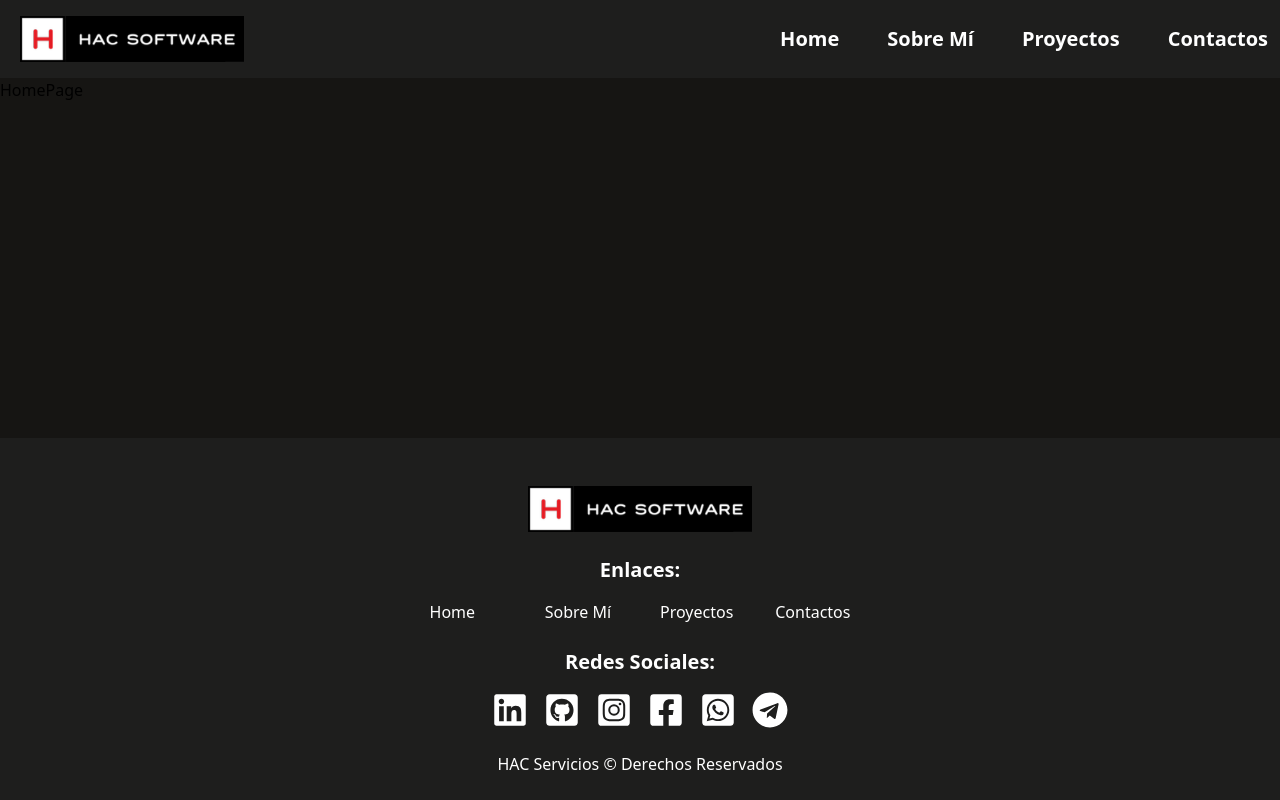
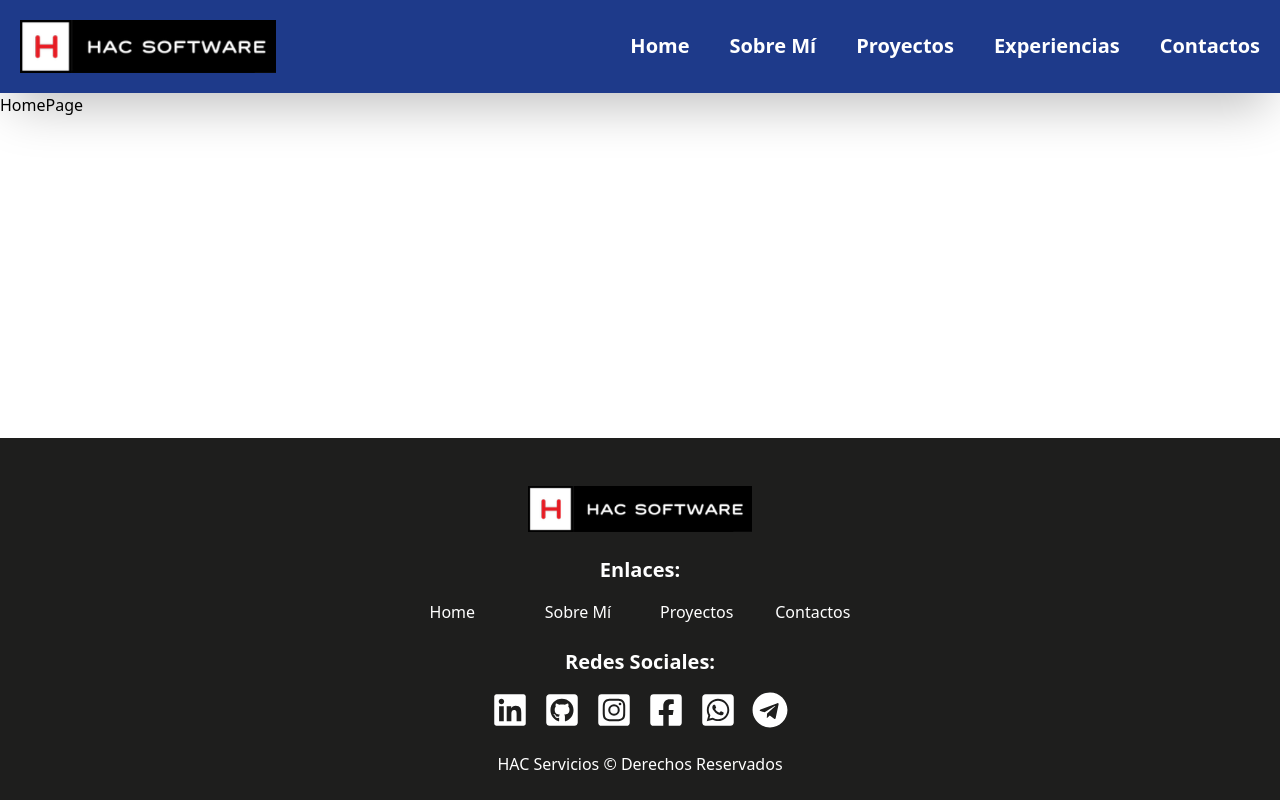
Before and after one commit to hectorc2907/portfolio-hector-clessi, a React (Vite) app: page / in a window 1280 px wide. Built offline with nearby package versions, Linux system fonts and the light colour scheme; a web font is replaced by a local one.

Commit message:
configuramos un mock para el menu y una base para el nav principal

```diff
--- a/src/components/common/Header.jsx
+++ b/src/components/common/Header.jsx
@@ -1,29 +1,47 @@
-import { useState } from "react";
 import { motion } from "framer-motion";
-import Logo from "../ui/header/Logo";
-import Menu from "../ui/header/Menu";
-// import LoginButton from "../ui/header/LoginButton";
-import MobileButton from "../ui/header/MobileButton";
-import ResponsiveMenu from "../ui/header/ResponsiveMenu";
+import Logo from "../../assets/images/logo.png";
+import LogoSmall from "../../assets/images/logoSmall.png";
+import { Menu } from "../../mocks/Menu";
 
 const Header = () => {
-  const [isOpen, setIsOpen] = useState(false);
   return (
     <>
-      <nav className="flex justify-center bg-[#1E1E1D]">
-        <motion.div
-          initial={{ opacity: 0 }}
-          animate={{ opacity: 1 }}
-          transition={{ duration: 0.6, delay: 0.4 }}
-          className="container flex justify-between items-center py-4 md:pt-4"
-        >
-          <Logo setIsOpen={setIsOpen} />
-          <Menu />
-          {/* <LoginButton /> */}
-          <MobileButton isOpen={isOpen} setIsOpen={setIsOpen} />
-        </motion.div>
-      </nav>
-      <ResponsiveMenu isOpen={isOpen} setIsOpen={setIsOpen} />
+      <motion.nav
+        initial={{ opacity: 0 }}
+        animate={{ opacity: 1 }}
+        transition={{ duration: 0.5 }}
+        className="bg-blue-900 p-5 flex justify-center shadow-2xl"
+      >
+        <div className="container flex justify-between items-center">
+          {/* Icon Logo Section */}
+          <motion.div
+            initial={{ opacity: 0, x: -100 }}
+            animate={{ opacity: 1, x: 0 }}
+            transition={{ duration: 1, delay: 0.5 }}
+          >
+            <a href="/" className="hidden md:block">
+              <img src={Logo} alt="" className="w-64" />
+            </a>
+            <a href="/" className="md:hidden">
+              <img src={LogoSmall} alt="" className="w-[51px]" />
+            </a>
+          </motion.div>
+          {/* Menu Section */}
+          {/* Large Menu */}
+          <motion.div
+            initial={{ opacity: 0, x: 100 }}
+            animate={{ opacity: 1, x: 0 }}
+            transition={{ duration: 1, delay: 0.5 }}
+            className="text-white hidden lg:flex gap-10"
+          >
+            {Menu.map((option) => (
+              <a key={option.id} href={option.link} className="text-xl font-semibold hover:text-slate-200">
+                {option.title}
+              </a>
+            ))}
+          </motion.div>
+        </div>
+      </motion.nav>
     </>
   );
 };
--- a/src/index.css
+++ b/src/index.css
@@ -5,10 +5,6 @@
 @tailwind base;
 @tailwind components;
 @tailwind utilities;
-
-body {
-  background-color: #161513;
-}
 
 @layer components {
   .primary-btn {
--- /dev/null
+++ b/src/mocks/Menu.js
@@ -0,0 +1,27 @@
+export const Menu = [
+  {
+    id: "0",
+    title: "Home",
+    link: "#home",
+  },
+  {
+    id: "1",
+    title: "Sobre Mí",
+    link: "#aboutMe",
+  },
+  {
+    id: "2",
+    title: "Proyectos",
+    link: "#projects",
+  },
+  {
+    id: "3",
+    title: "Experiencias",
+    link: "#experience",
+  },
+  {
+    id: "4",
+    title: "Contactos",
+    link: "#contact",
+  },
+];
```
